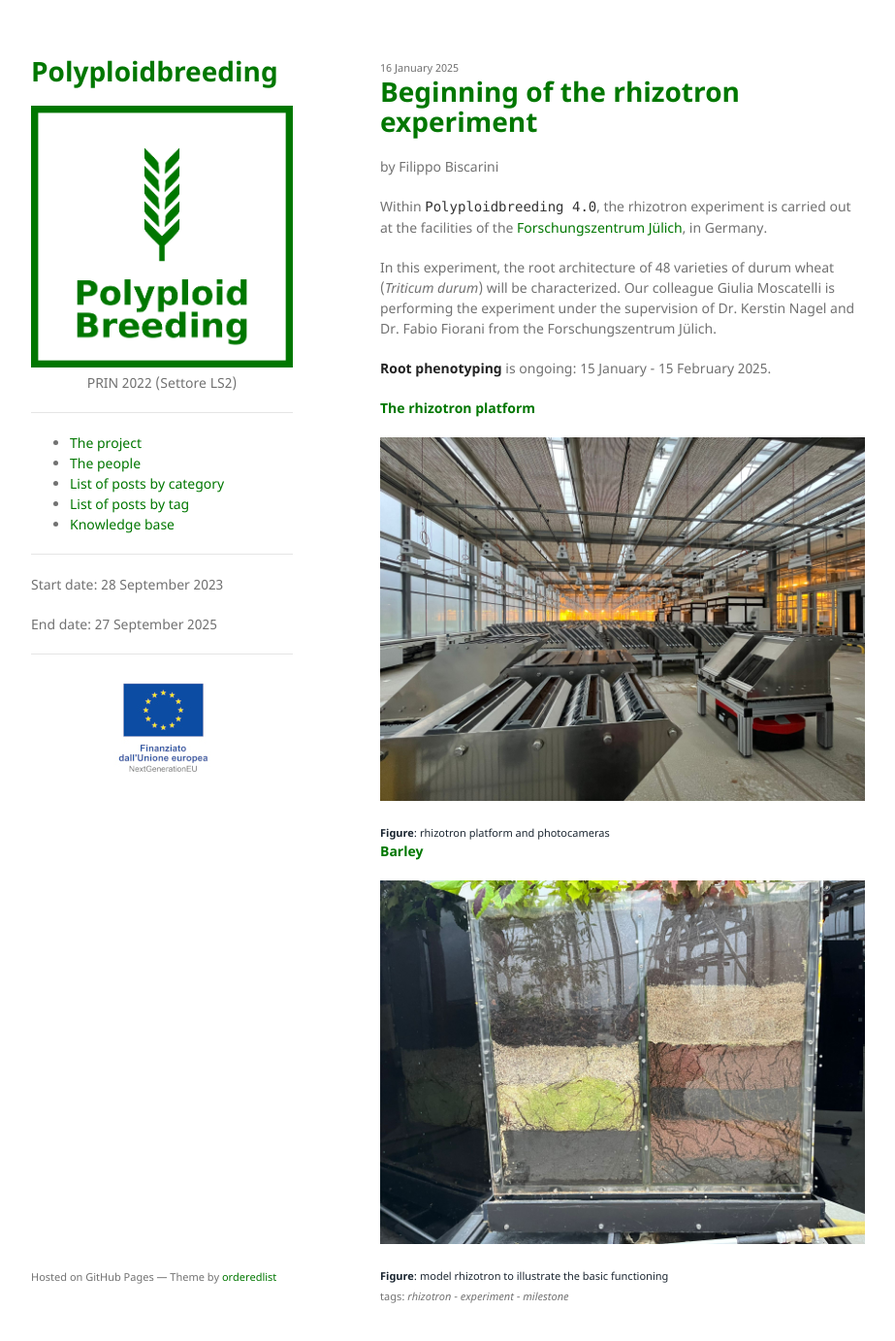
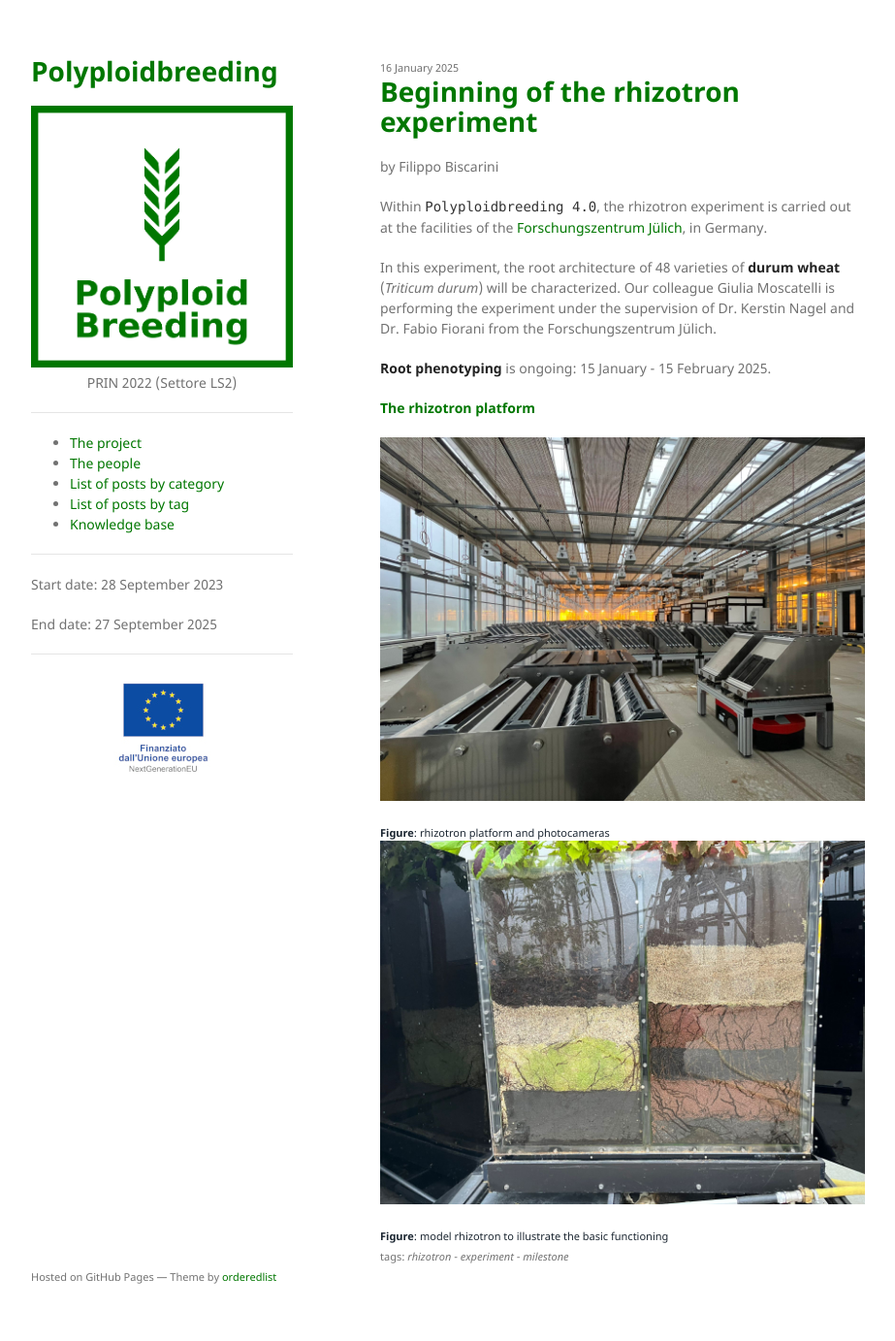
Before and after one commit to polyploidbreeding/polyploidbreeding.github.io, a Jekyll site: the page built from _posts/2025-01-16-rhizotron-experiment.md, in a window 1280 px wide and 1396 px high. Shown: the top 1383 px of the window at 97% size, without its empty margins (178-1101 px from the left). Built offline with Jekyll 4.4.1, drawn with Linux system fonts in a browser that asks for light colours.

Commit message:
removed: wrong header

```diff
--- a/_posts/2025-01-16-rhizotron-experiment.md
+++ b/_posts/2025-01-16-rhizotron-experiment.md
@@ -10,7 +10,7 @@ tags: ['rhizotron','experiment','milestone']
 Within `Polyploidbreeding 4.0`, the rhizotron experiment is carried out at the facilities
 of the [Forschungszentrum Jülich](https://www.fz-juelich.de/de), in Germany.
 
-In this experiment, the root architecture of 48 varieties of durum wheat (*Triticum durum*) will be characterized.
+In this experiment, the root architecture of 48 varieties of **durum wheat** (*Triticum durum*) will be characterized.
 Our colleague Giulia Moscatelli is performing the experiment under the supervision of
 Dr. Kerstin Nagel and Dr. Fabio Fiorani from the Forschungszentrum Jülich.
 
@@ -21,7 +21,5 @@ Dr. Kerstin Nagel and Dr. Fabio Fiorani from the Forschungszentrum Jülich.
 <a href="/assets/img/posts/rhizotron_0.jpeg"><img src="/assets/img/posts/rhizotron_0.jpeg" alt="rhizotron"></a>
 <div class="caption"><b>Figure</b>: rhizotron platform and photocameras</div>
 
-#### Barley
-
 <a href="/assets/img/posts/rhizotron_1.jpeg"><img src="/assets/img/posts/rhizotron_1.jpeg" alt="mock rhizotron"></a>
 <div class="caption"><b>Figure</b>: model rhizotron to illustrate the basic functioning</div>
```
